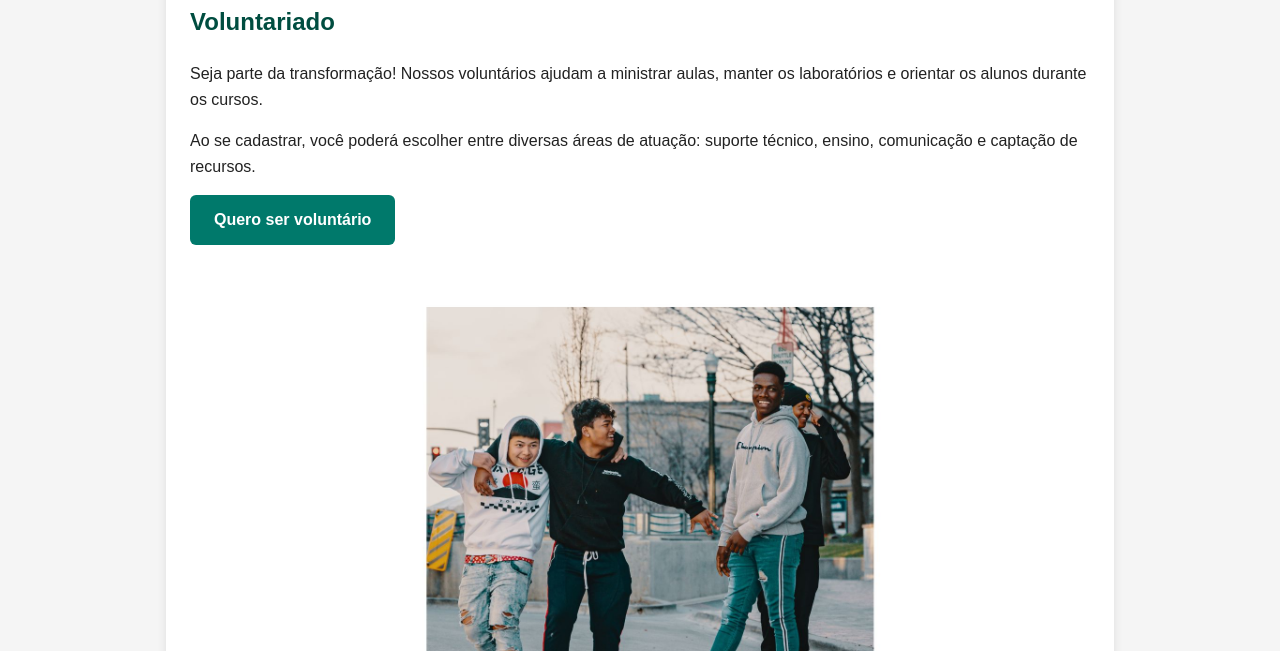
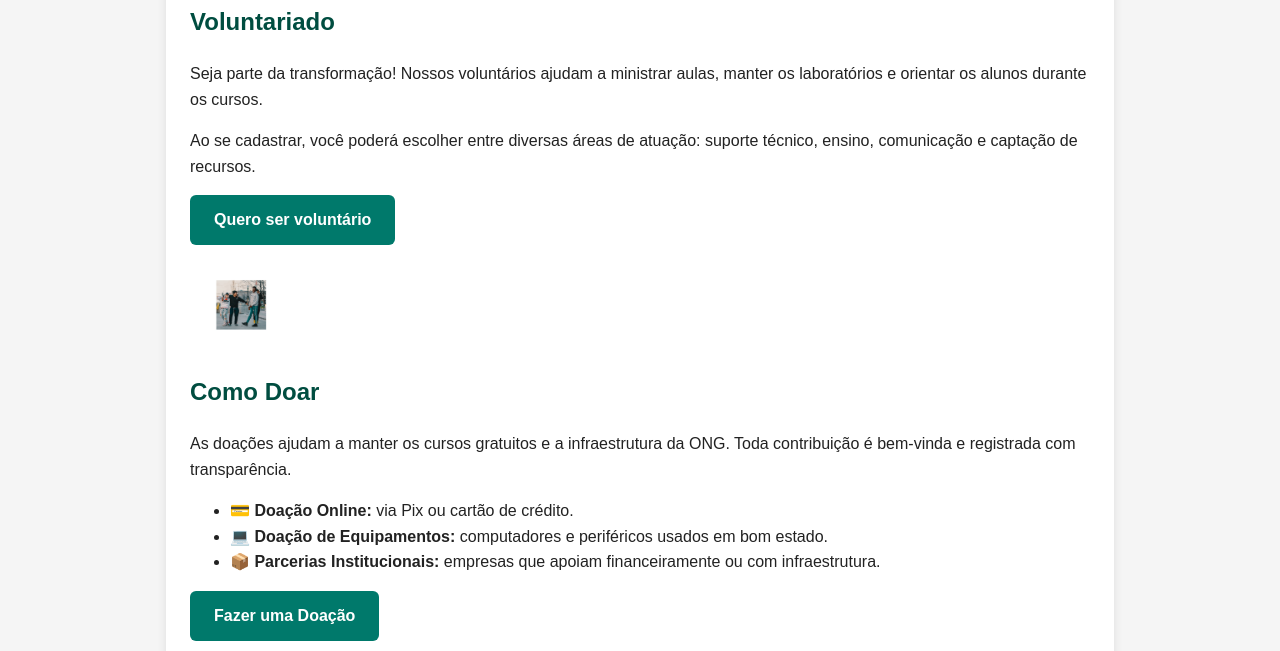
Before and after one commit to leandropalha/infotodes, a plain HTML site: page projetos.html in a window 1280 px wide. Shown: the part 890-1541 px from the top of the page. Drawn offline with Linux system fonts and the light colour scheme.

Commit message:
Add width attribute to volunteer image

```diff
--- a/projetos.html
+++ b/projetos.html
@@ -128,7 +128,7 @@
             <p>Seja parte da transformação! Nossos voluntários ajudam a ministrar aulas, manter os laboratórios e orientar os alunos durante os cursos.</p>
             <p>Ao se cadastrar, você poderá escolher entre diversas áreas de atuação: suporte técnico, ensino, comunicação e captação de recursos.</p>
             <p><a href="cadastro.html" class="btn-doar">Quero ser voluntário</a></p>
-            <img src="imagens/voluntarios.jpg" alt="Grupo de voluntários colaborando em oficina de informática">
+            <img src="imagens/voluntarios.jpg" width="100" alt="Grupo de voluntários colaborando em oficina de informática">
         </section>
 
         <section id="doacoes">
```
